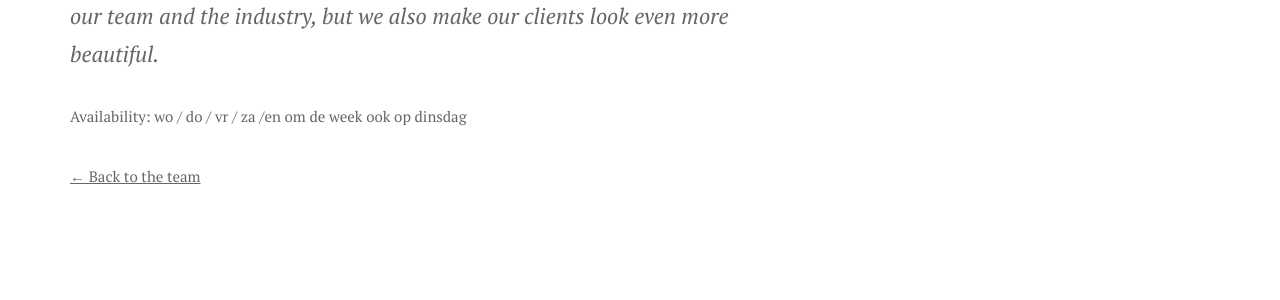
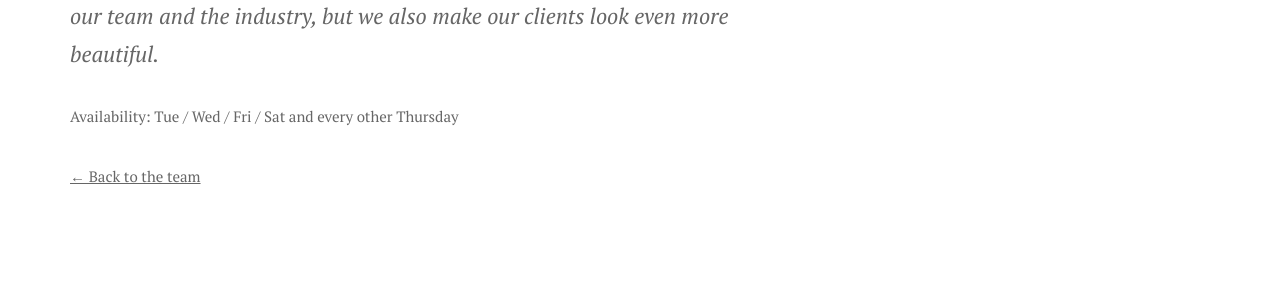
Before and after one commit to xuantiep/koffijberghairdressers, a Jekyll site: the page built from _members/peter.md, in a window 1280 px wide and 900 px high, scrolled down 1011 px. Shown: the part 154-454 px from the top of the window. Built offline with Jekyll 4.4.1, drawn with Linux system fonts in a browser that asks for light colours.

Commit message:
Updated '_members/peter.md' via CloudCannon

```diff
--- a/_members/peter.md
+++ b/_members/peter.md
@@ -6,6 +6,7 @@ functie: Master-stylist and Kleurspecialist
 order: 2
 ---
 
+
 To be happy with your new self! That is what I'd like to achieve, together with you. Your hair strengthens your character. It shows the outside world who you are and what you stand for. It forms part of your signature style, which helps you grow in your work and in your daily life. I'd like to further develop this with you. Inspired by fashion and trends, but also having an eye for the individual person, I started in the hairdressing industry. Using the knowledge I gained over the last years, I developed international trendlines for various hairdressing brands. Education always came first. By never ceasing to learn about the latest trends and by sharing our knowledge, we do not only improve our team and the industry, but we also make our clients look even more beautiful.
 
-Availability: wo / do / vr / za /en om de week ook op dinsdag
+Availability: Tue / Wed / Fri / Sat and every other Thursday
```
